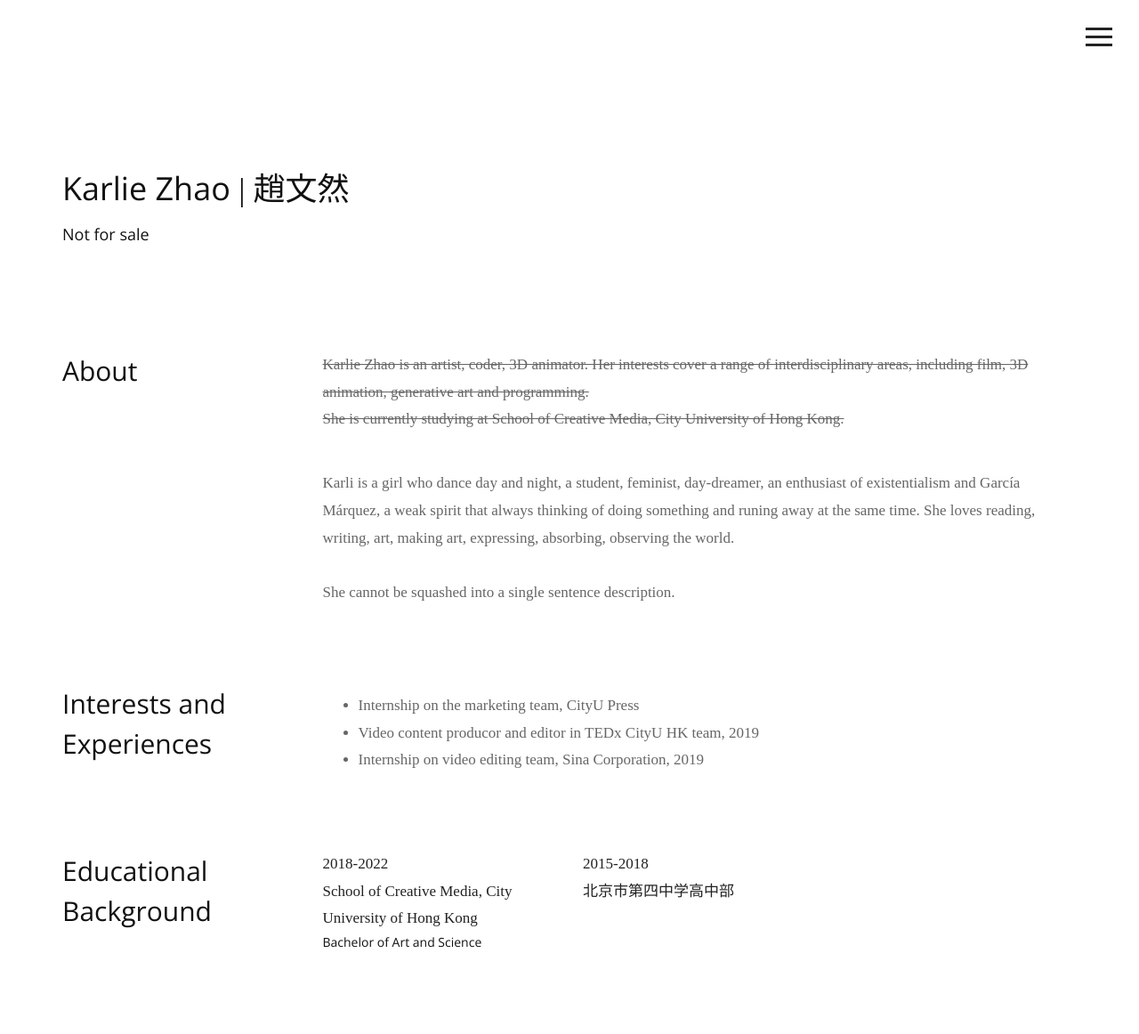
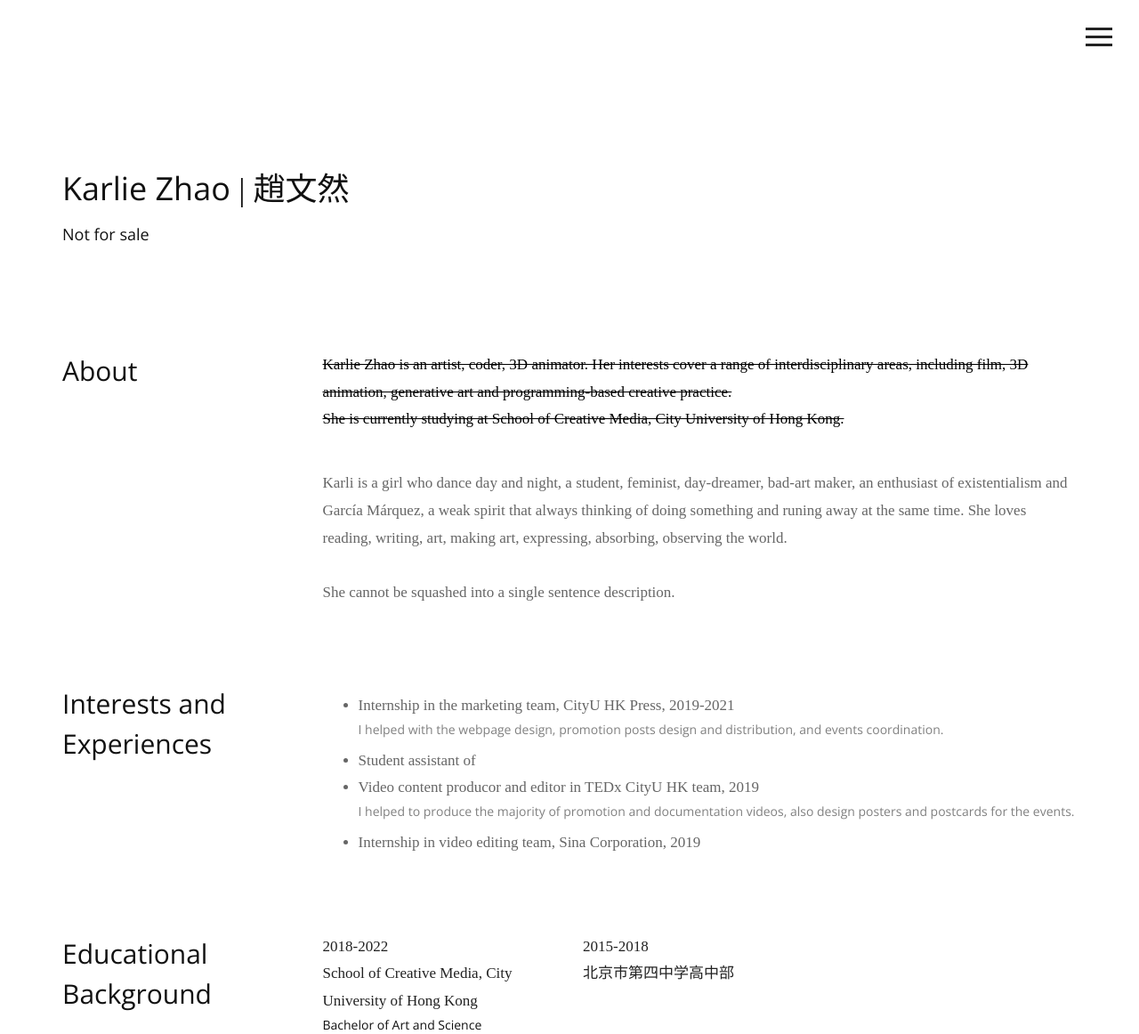
Before and after one commit to KarlieZhao/karliedoesnotexist, a plain HTML site: page about.html in a window 1280 px wide. Shown: the top 1162 px of the page at 89% size. Drawn offline with nearby package versions, Linux system fonts and the light colour scheme; a web font is replaced by a local one.

Commit message:
add files

```diff
--- a/about.html
+++ b/about.html
@@ -54,14 +54,14 @@
           <h2>About</h2>
         </div>
         <div class="col-md-9">
-          <p style="text-decoration: line-through;">
+          <p id="crossdown">
             Karlie Zhao is an artist, coder, 3D animator. Her interests cover a range of interdisciplinary areas,
-            including film, 3D animation, generative art and programming. <br>
+            including film, 3D animation, generative art and programming-based creative practice. <br>
             She is currently studying at School of Creative Media, City University of Hong Kong.
           </p>
           <br>
           <p>
-            Karli is a girl who dance day and night, a student, feminist, day-dreamer, an enthusiast of existentialism and García Márquez,
+            Karli is a girl who dance day and night, a student, feminist, day-dreamer, bad-art maker, an enthusiast of existentialism and García Márquez,
             a weak spirit that always thinking of doing something and runing away at the same time.
             She loves reading, writing, art, making art, expressing, absorbing, observing the world.
 
@@ -77,11 +77,15 @@
         <div class="col-md-9">
           <p>
           <ul>
-            <li>Internship on the marketing team, CityU Press
+            <li>Internship in the marketing team, CityU HK Press, 2019-2021
+              <h5 style="color: grey;"> I helped with the webpage design, promotion posts design and distribution, and events coordination.</h5>
+              <li>Student assistant of
             <li>Video content producor and editor in TEDx CityU HK team, 2019
-            <li>Internship on video editing team, Sina Corporation, 2019
+              <h5 style="color: grey;">I helped to produce the majority of promotion and documentation videos, also design posters and postcards for the events.</h5>
+            <li>Internship in video editing team, Sina Corporation, 2019
           </ul>
           </p>
+
         </div>
       </div>
       <div class="row margin-top-45">
--- a/css/style.css
+++ b/css/style.css
@@ -619,3 +619,13 @@ a:visited {
   height: 100vh !important;
   object-fit: cover;
 }
+
+#crossdown {
+  color:black;
+  text-decoration: line-through;
+  transition: all 0.3s ease;
+}
+
+#crossdown:hover {
+  text-decoration-color: transparent;
+}
```
Also changed, not shown: index.html (+6 -6 lines), img/portfolio1.jpg (deleted), img/portfolio2.jpg, img/portfolio3.jpg (deleted), img/portfolio3.png (added), img/portfolio4.jpg, img/portfolio5.jpeg (added), img/portfolio5.jpg (deleted), img/portfolio6.jpg (deleted), img/portfolio7.jpg (deleted), img/portfolio8.jpg (deleted), img/portfolio9.jpg (deleted), 2 other files.
